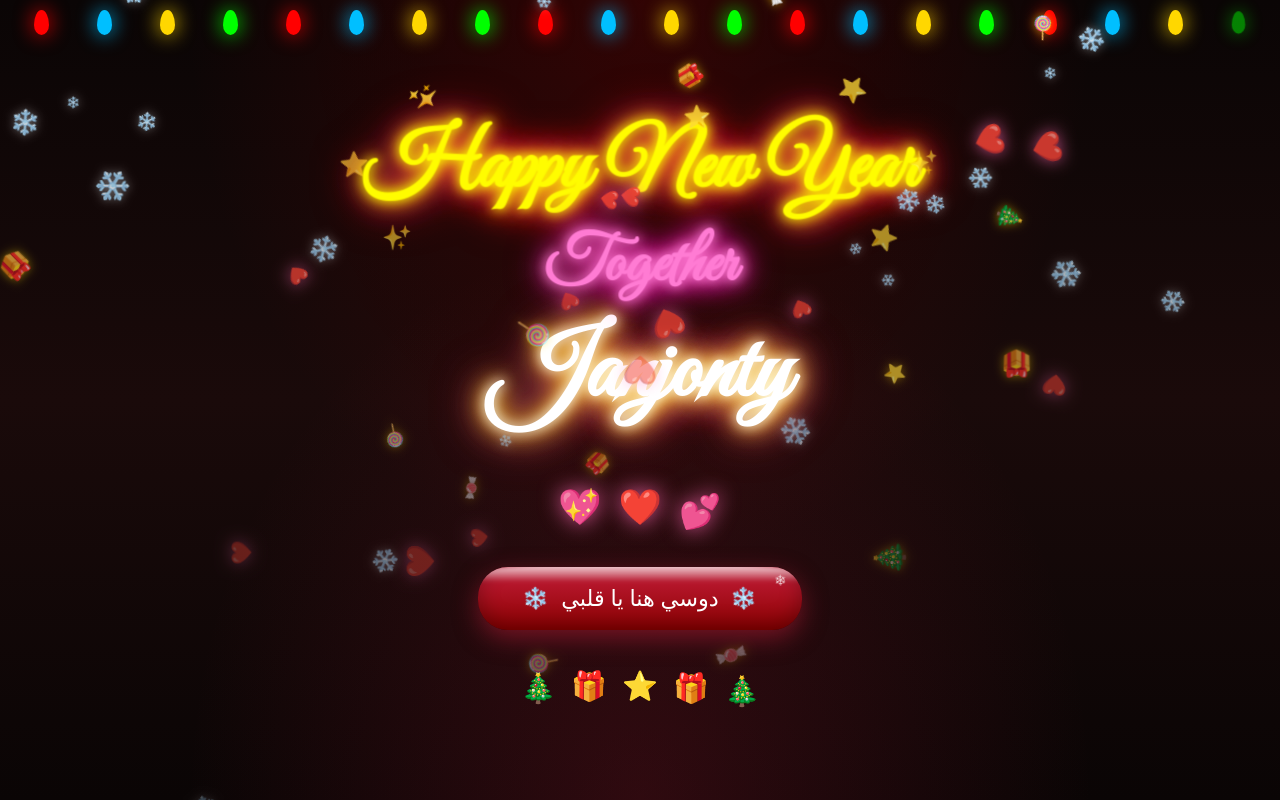
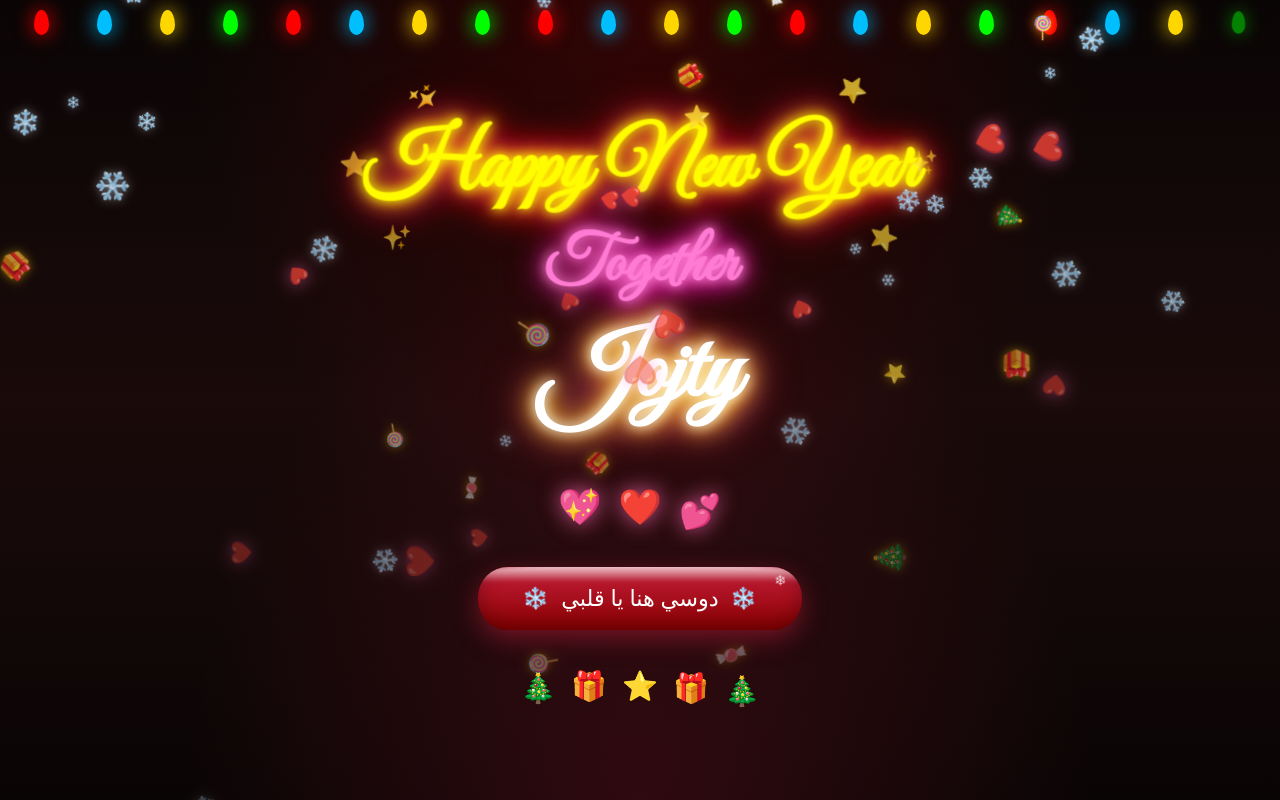
Before and after one commit to MenuM7D/Happy-New-Year-janjon, a React (Vite) app: page / in a window 1280 px wide. Built offline with nearby package versions, Linux system fonts and the light colour scheme.

Commit message:
Update HomePage.jsx

```diff
--- a/src/pages/HomePage.jsx
+++ b/src/pages/HomePage.jsx
@@ -30,7 +30,7 @@ const HomePage = () => {
           <h1 className="main-title">
             <span className="title-line">Happy New Year</span>
             <span className="title-line together">Together</span>
-            <span className="title-line name">Janjonty</span>
+            <span className="title-line name">Jojty</span>
           </h1>
 
           <div className="sparkle sparkle-4">⭐</div>
```
